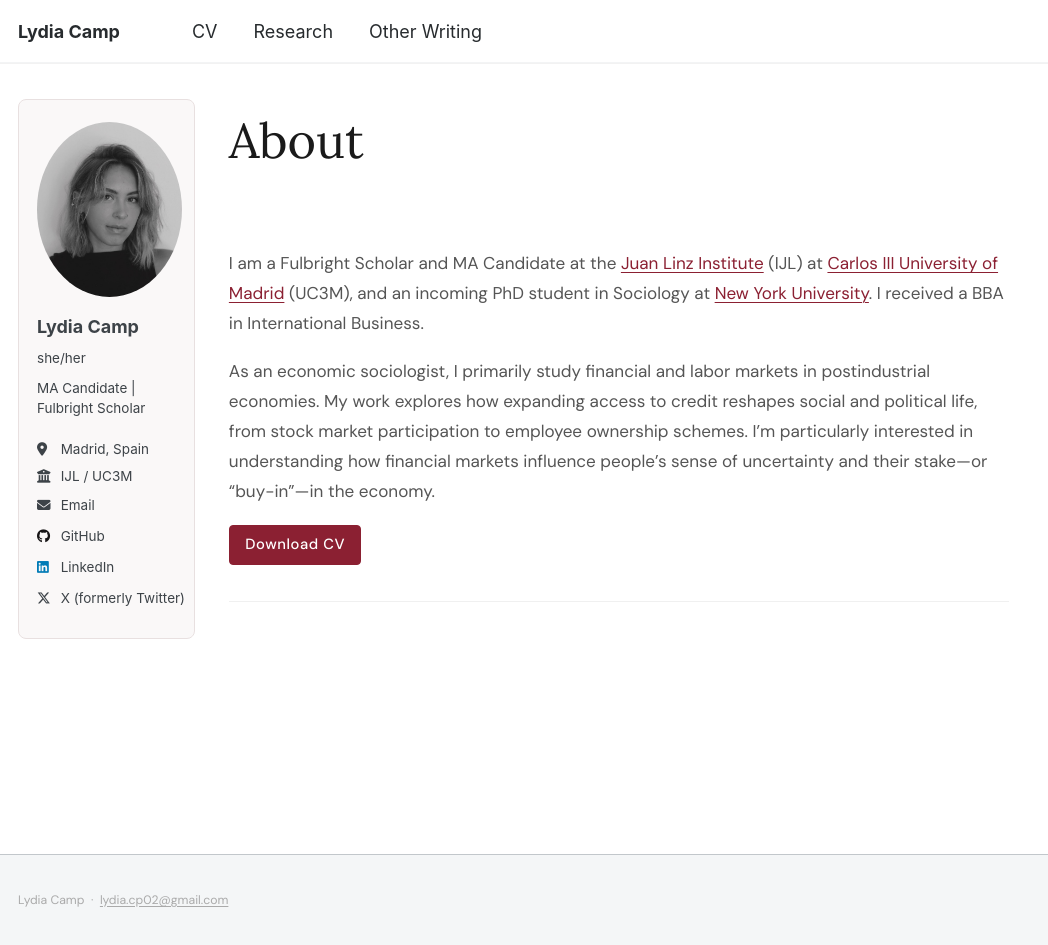
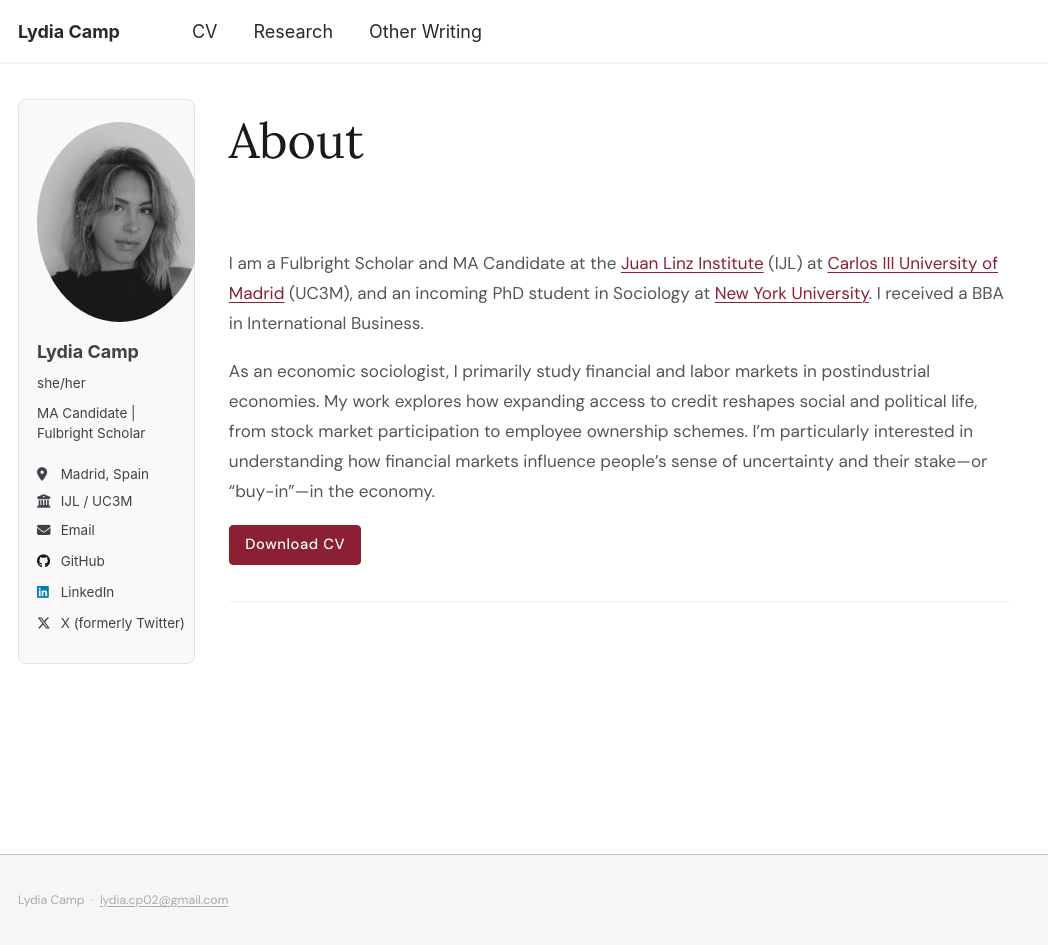
Before and after one commit to lydiagcamp/lydiagcamp.github.io, a Jekyll site: the page built from _pages/about.md, in a window 1280 px wide and 945 px high. Shown: the whole window, without its empty margins (0-1048 px from the left). Built offline with Jekyll 4.4.1, drawn with Linux system fonts in a browser that asks for light colours.

Commit message:
Increase author photo size
Co-Authored-By: Claude Sonnet 4.6 <noreply@anthropic.com>

```diff
--- a/assets/css/custom.css
+++ b/assets/css/custom.css
@@ -115,8 +115,8 @@ details[open] summary {
 
 /* Author avatar — traditional oval */
 .author__avatar img {
-  width: 145px !important;
-  height: 175px !important;
+  width: 165px !important;
+  height: 200px !important;
   max-width: none !important;
   object-fit: cover !important;
   border-radius: 50% !important;
```
